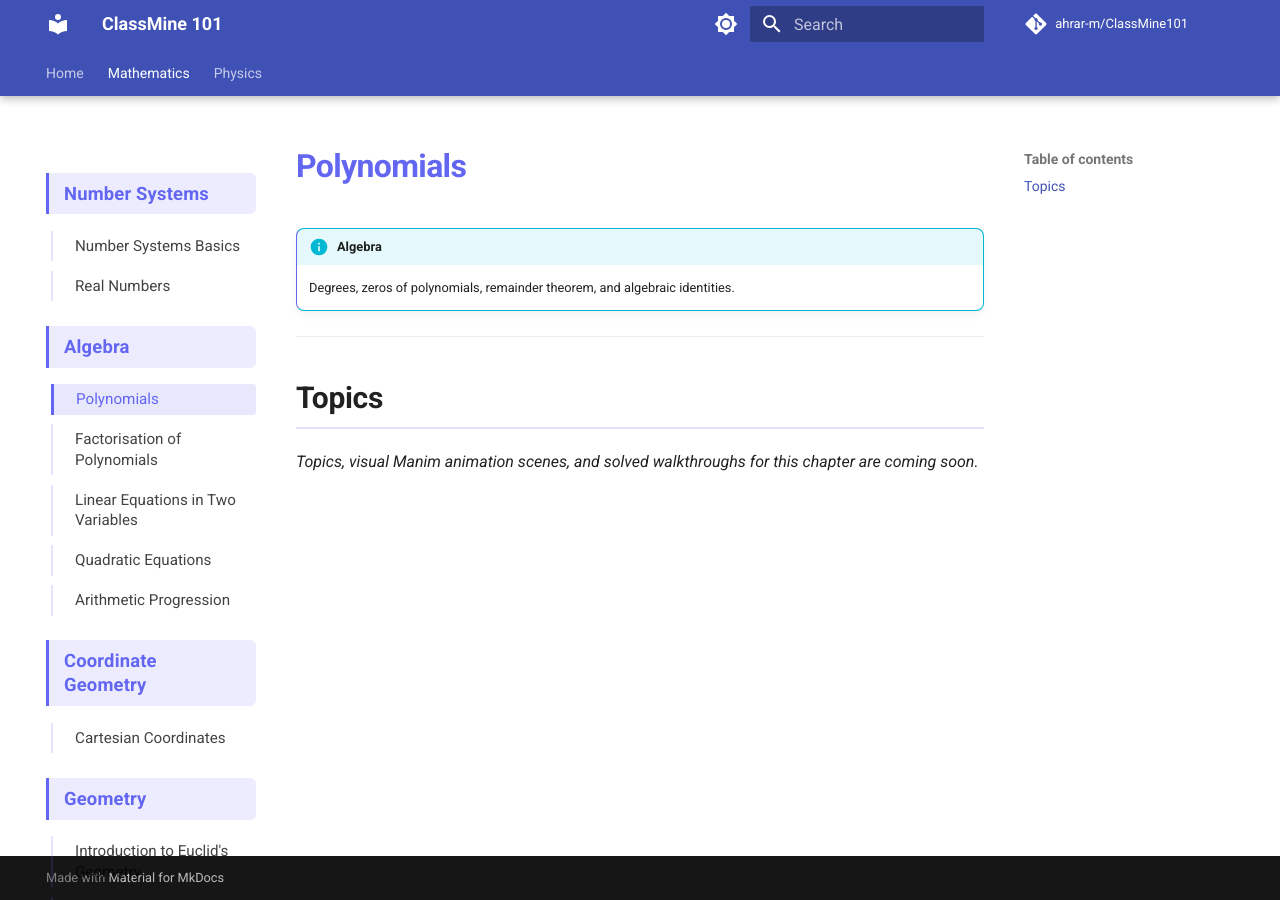
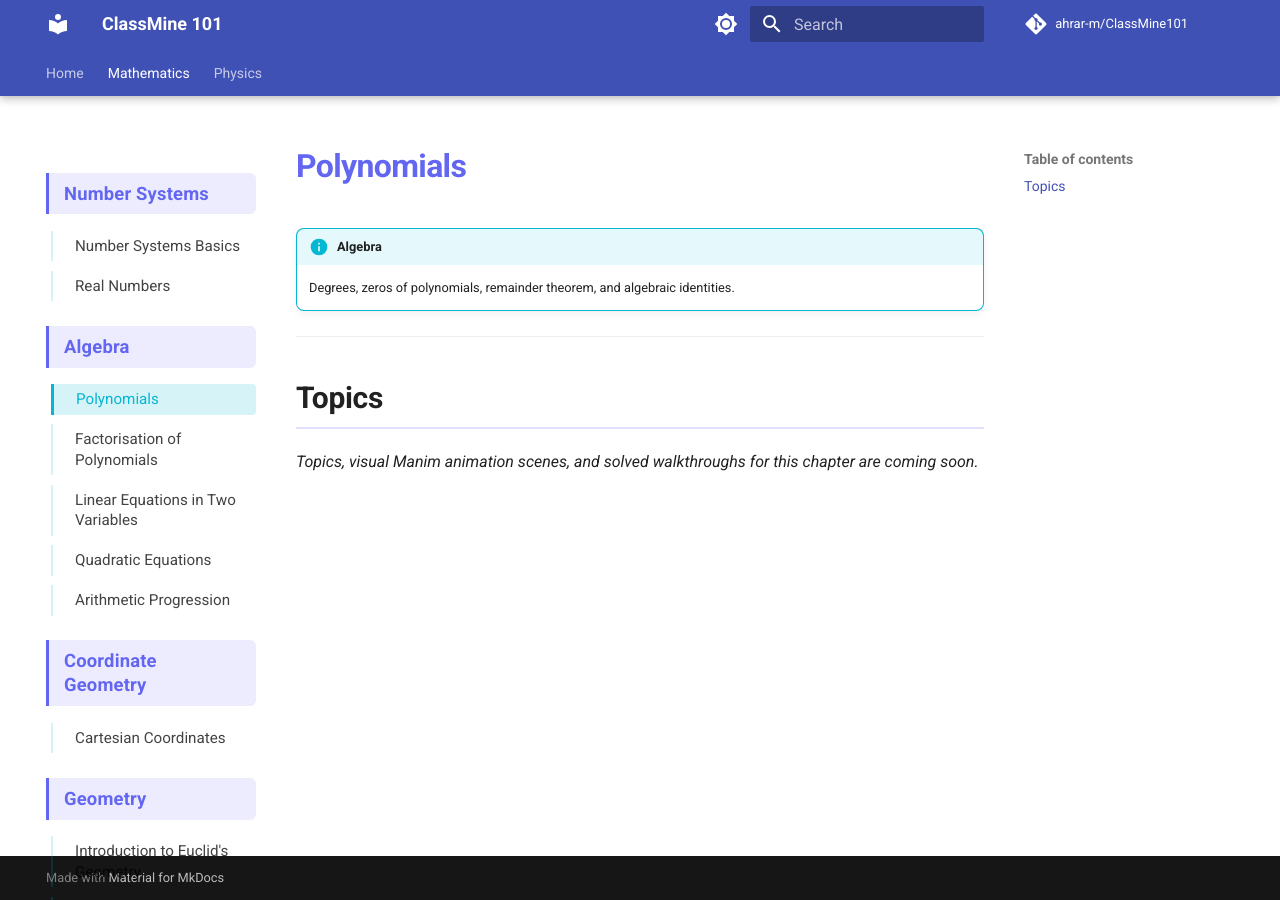
Before and after one commit to ahrar-m/ClassMine101, an MkDocs documentation site: the page built from docs/math/algebra/01_polynomials.md, in a window 1280 px wide. Built offline with MkDocs 1.6.1 and Material for MkDocs 9.7.7, drawn with Linux system fonts in a browser that asks for light colours; comment, search, counter and statistics services are not loaded.

Commit message:
style(css): highlight active chapter in sidebar with info callout cyan/teal color

```diff
--- a/docs/stylesheets/extra.css
+++ b/docs/stylesheets/extra.css
@@ -140,7 +140,7 @@
   font-weight: 500 !important;
   line-height: 1.35 !important;
   padding: 0.25rem 0.5rem 0.25rem 1.1rem !important;
-  border-left: 2px solid rgba(99, 102, 241, 0.2) !important;
+  border-left: 2px solid rgba(6, 182, 212, 0.2) !important;
   margin-left: 0.6rem !important;
   background: transparent !important;
   color: var(--md-typeset-color) !important;
@@ -149,23 +149,24 @@
   transition: opacity 0.2s ease, color 0.2s ease, background 0.2s ease, border-color 0.2s ease;
 }
 
-.md-sidebar--primary .md-nav[data-md-level="2"] .md-nav__item .md-nav__link:hover,
+.md-sidebar--primary .md-nav[data-md-level="2"] .md-nav__item .md-nav__link:hover {
+  opacity: 1;
+  font-weight: 500 !important;
+  color: var(--cm-secondary) !important;
+  border-left-color: var(--cm-secondary) !important;
+  padding-left: 1.1rem !important;
+  background: rgba(6, 182, 212, 0.08) !important;
+}
+
 .md-sidebar--primary .md-nav[data-md-level="2"] .md-nav__item .md-nav__link--active,
 .md-sidebar--primary .md-nav[data-md-level="2"] .md-nav__item .md-nav__link--active:hover {
   opacity: 1;
   font-weight: 500 !important;
-  color: var(--cm-primary) !important;
-  border-left-color: var(--cm-primary) !important;
+  color: var(--cm-secondary) !important;
+  border-left-color: var(--cm-secondary) !important;
+  border-left-width: 3px !important;
   padding-left: 1.1rem !important;
-}
-
-.md-sidebar--primary .md-nav[data-md-level="2"] .md-nav__item .md-nav__link:hover {
-  background: rgba(99, 102, 241, 0.08) !important;
-}
-
-.md-sidebar--primary .md-nav[data-md-level="2"] .md-nav__item .md-nav__link--active {
-  background: rgba(99, 102, 241, 0.15) !important;
-  border-left-width: 3px !important;
+  background: rgba(6, 182, 212, 0.16) !important;
 }
 
 /* Category Headings & Card Enhancements */
@@ -214,6 +215,6 @@
 
 /* Admonition info badge */
 .md-typeset .admonition.info {
-  border-left-color: var(--cm-primary);
+  border-left-color: var(--cm-secondary);
   border-radius: 8px;
 }
```
